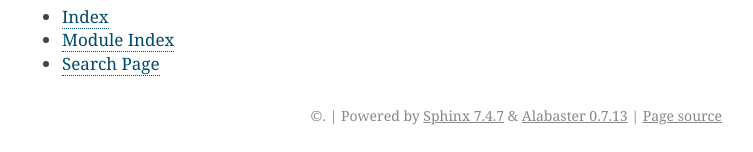
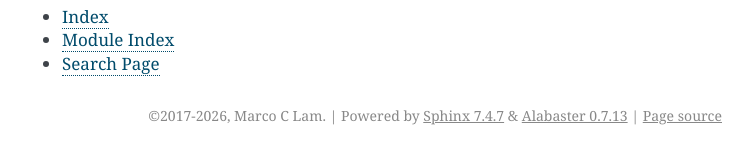
Before and after one commit to cylammarco/ASPIRED, a Sphinx documentation site: the page built from docs/source/index.rst, in a window 1280 px wide and 900 px high, scrolled down 2376 px. Shown: the part 745-897 px from the top of the window, without its empty margins (388-1141 px from the left). Built offline with Sphinx 7.4.7, drawn with Linux system fonts in a browser that asks for light colours; part of the change alters nothing that is shown.

```diff
--- a/docs/source/conf.py
+++ b/docs/source/conf.py
@@ -15,6 +15,17 @@ import os
 import sys
 
 sys.path.insert(0, os.path.abspath("../../src"))
+
+# -- Project information -----------------------------------------------------
+
+project = "ASPIRED"
+copyright = "2017-2026, Marco C Lam"
+author = "Marco C Lam"
+__version__ = "0.6.0"
+
+# The full version, including alpha/beta/rc tags
+version = __version__
+release = __version__
 
 # -- General configuration ---------------------------------------------------
 
@@ -66,7 +77,10 @@ autodoc_mock_imports = [
 
 autoclass_content = "both"
 
-mathjax_path = "https://cdn.mathjax.org/mathjax/latest/MathJax.js?config=TeX-AMS-MML_HTMLorMML"
+mathjax_path = (
+    "https://cdn.mathjax.org/mathjax/latest/MathJax.js?"
+    + "config=TeX-AMS-MML_HTMLorMML"
+)
 
 # -- Options for HTML output -------------------------------------------------
 
--- a/docs/source/requirements.txt
+++ b/docs/source/requirements.txt
@@ -1,2 +1,3 @@
 docutils<0.18
 pillow>=6.2.0
+sphinx-rtd-theme
```
